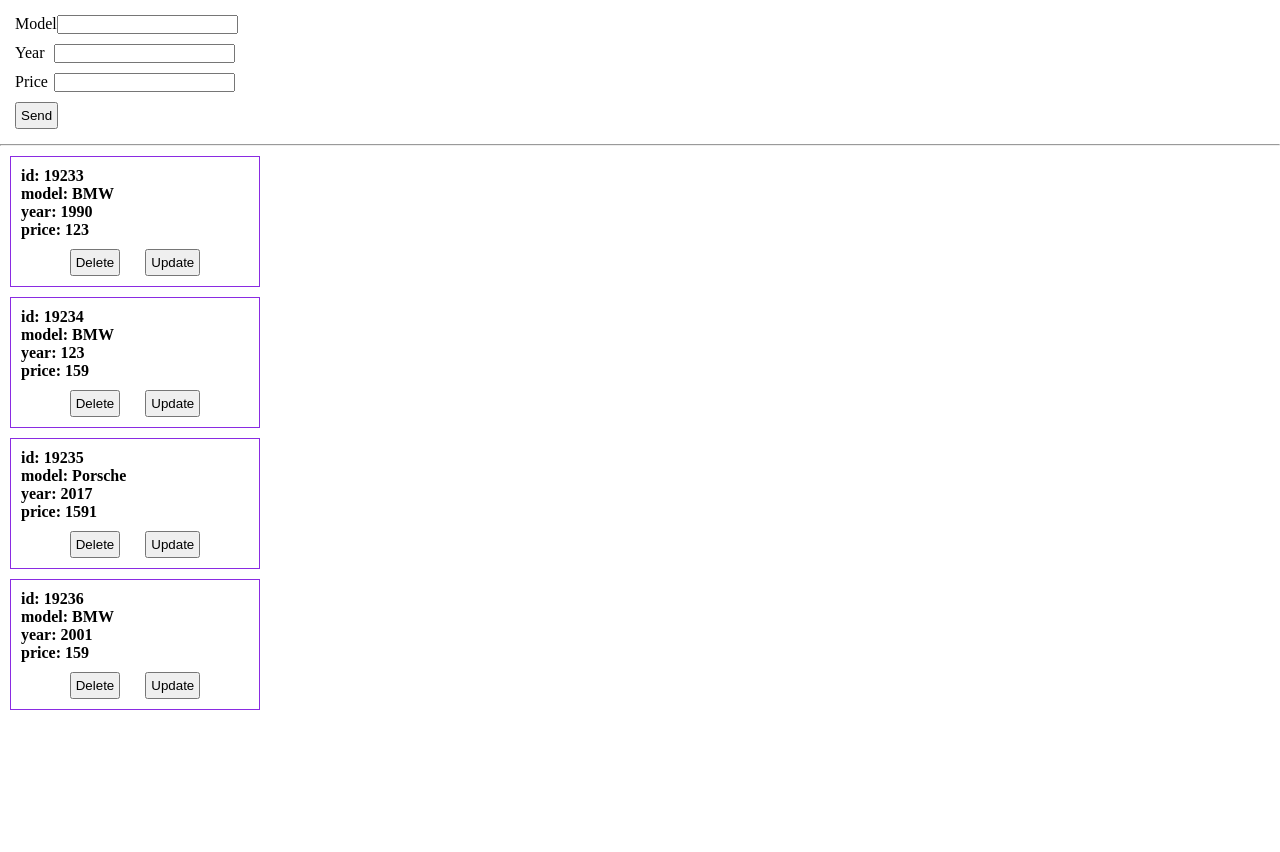
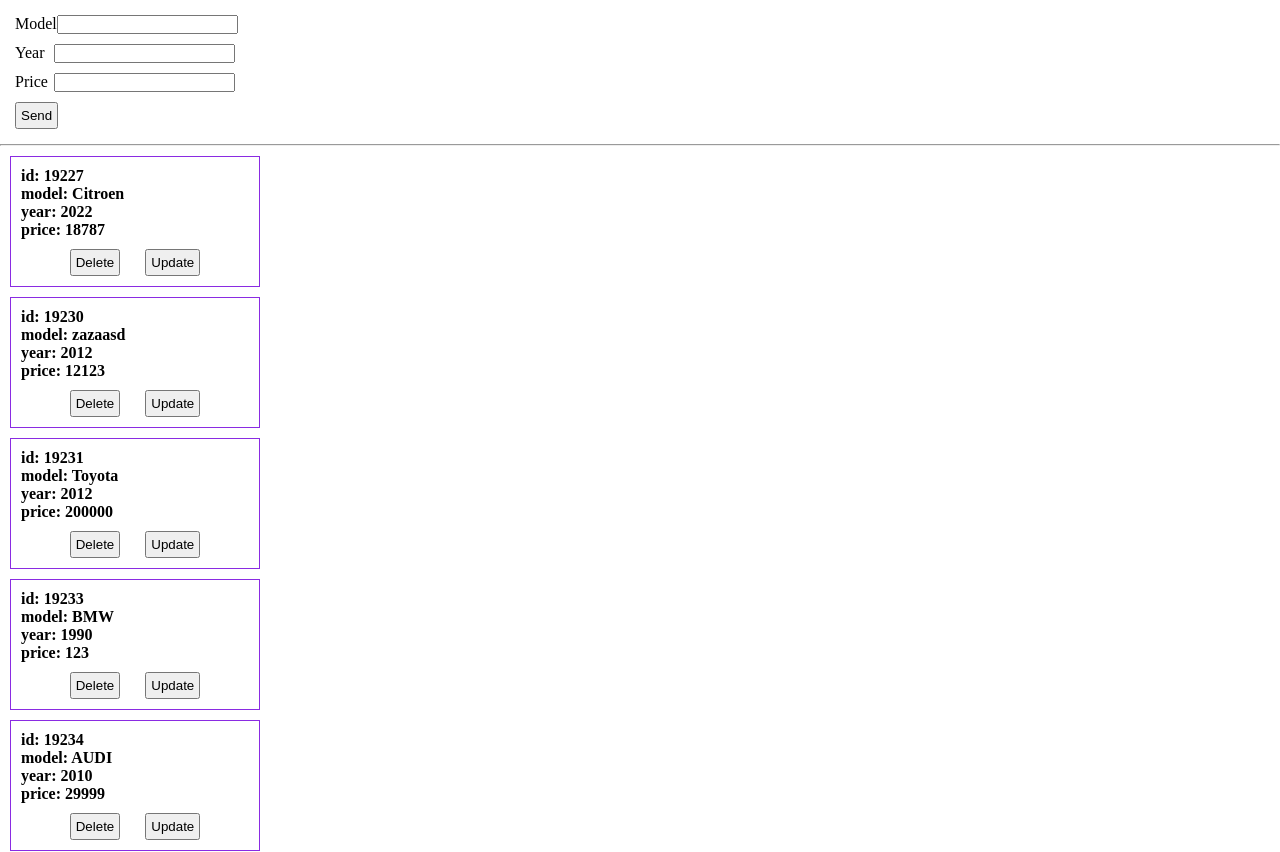
Before and after one commit to tar04/react-less, a React (Create React App) app: page / in a window 1280 px wide. Shown: the top 852 px of the page. Before the commit the page ends 800 px from the top, so only its background shows below. Built offline with nearby package versions, Linux system fonts and the light colour scheme; data requests are answered from the project's data file.

Commit message:
changed cars component

```diff
--- a/src/components/Cars/Cars.js
+++ b/src/components/Cars/Cars.js
@@ -4,6 +4,8 @@ import {carService} from "../../service";
 import {Car} from "../Car/Car";
 
 const Cars = ({carToAdd, setCarForUpdate, carForUpdate}) => {
+
+    console.log(window)
 
     const [cars, setCars] = useState([]);
 
--- a/src/db/db.json
+++ b/src/db/db.json
@@ -1,5 +1,23 @@
 {
   "cars": [
+    {
+      "id": 19227,
+      "model": "Citroen",
+      "price": 18787,
+      "year": 2022
+    },
+    {
+      "id": 19230,
+      "model": "zazaasd",
+      "price": 12123,
+      "year": 2012
+    },
+    {
+      "id": 19231,
+      "model": "Toyota",
+      "price": 200000,
+      "year": 2012
+    },
     {
       "id": 19233,
       "model": "BMW",
@@ -7,22 +25,34 @@
       "year": 1990
     },
     {
-      "model": "BMW",
-      "year": 123,
-      "price": 159,
-      "id": 19234
+      "id": 19234,
+      "model": "AUDI",
+      "price": 29999,
+      "year": 2010
     },
     {
-      "model": "Porsche",
-      "year": 2017,
-      "price": 1591,
-      "id": 19235
+      "id": 19235,
+      "model": "BMW",
+      "price": 0,
+      "year": 1990
     },
     {
+      "id": 19236,
       "model": "BMW",
-      "year": 2001,
-      "price": 159,
-      "id": 19236
+      "price": 9,
+      "year": 1990
+    },
+    {
+      "id": 19237,
+      "model": "BMW",
+      "price": 0,
+      "year": 1990
+    },
+    {
+      "id": 19238,
+      "model": "audi",
+      "price": 15000,
+      "year": 2015
     }
   ]
 }
```
